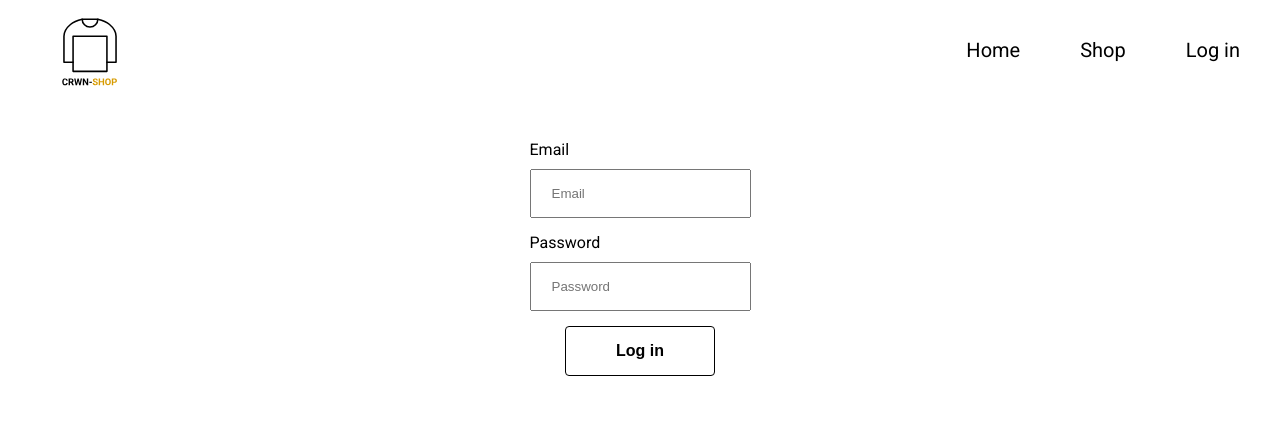
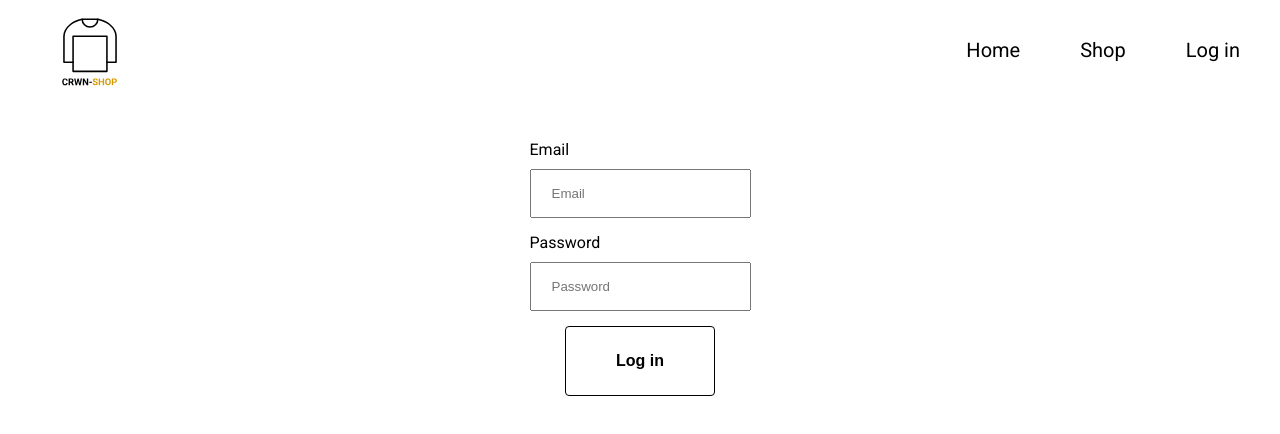
Before and after one commit to IvanBelikov/crwn-clothing, a React (Create React App) app: page /auth in a window 1280 px wide. Shown: the top 434 px of the page. Built offline with nearby package versions, Linux system fonts and the light colour scheme.

Commit message:
IT-8 changes

```diff
--- a/src/components/UI/FormButton/FormButton.styles.scss
+++ b/src/components/UI/FormButton/FormButton.styles.scss
@@ -8,6 +8,10 @@
   font-size: 16px;
   font-weight: bold;
 
+  &.primary {
+    padding: 25px 30px;
+  }
+
   &:hover {
     background-color: rgb(236, 152, 25);
     border: none;
```
